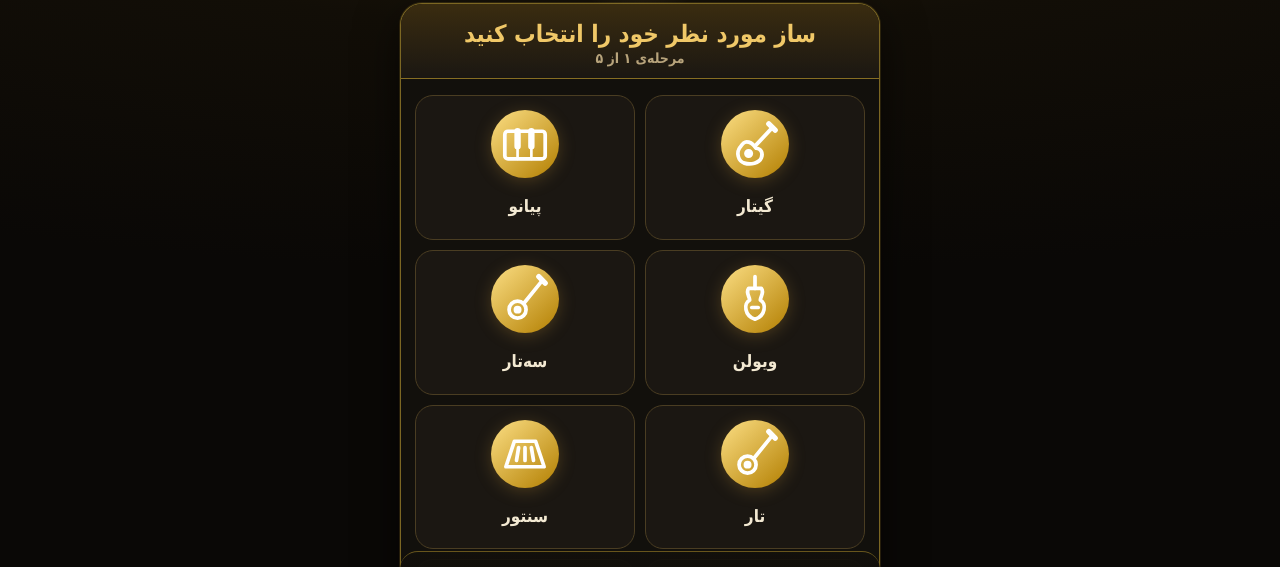
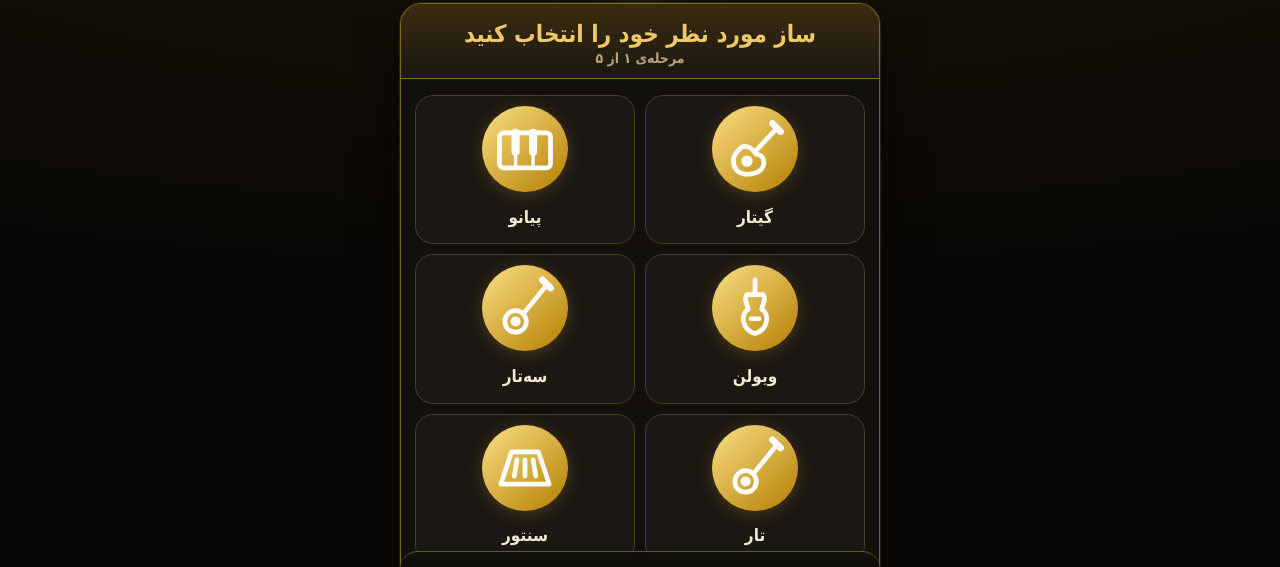
Before and after one commit to aarman17-bot/register, a plain HTML site: page index.html in a window 1280 px wide. Shown: the part 167-734 px from the top of the page. Drawn offline with Linux system fonts and the light colour scheme; no server answers.

Commit message:
Add files via upload

```diff
--- a/index.html
+++ b/index.html
@@ -24,11 +24,11 @@ header.top{text-align:center;padding:max(14px,env(safe-area-inset-top)) 10px 0}
 .wz-body{padding:16px 14px 18px;min-height:300px}
 /* ساز */
 .grid2{display:grid;grid-template-columns:1fr 1fr;gap:10px}
-.pick-card{background:var(--surface);border:1.5px solid var(--line);border-radius:18px;padding:14px 6px 12px;text-align:center;display:flex;flex-direction:column;align-items:center;gap:8px;color:var(--ink);font:inherit;cursor:pointer;transition:transform .12s,box-shadow .15s,border-color .12s,background .12s}
-.pick-card .ic{width:68px;height:68px;line-height:0}
+.pick-card{background:var(--surface);border:1.5px solid var(--line);border-radius:18px;padding:10px 6px 8px;text-align:center;display:flex;flex-direction:column;align-items:center;gap:6px;color:var(--ink);font:inherit;cursor:pointer;transition:transform .12s,box-shadow .15s,border-color .12s,background .12s}
+.pick-card .ic{width:86px;height:86px;line-height:0}
 .pick-card .ic img{width:100%;height:100%;display:block;object-fit:contain;border-radius:50%}
 .pick-card .ic svg{width:100%;height:100%;display:block;filter:drop-shadow(0 3px 8px rgba(212,160,60,.25))}
-.pick-card .lb{font-size:17px;font-weight:800;line-height:1.2;min-height:2.4em;display:flex;align-items:center;justify-content:center}
+.pick-card .lb{font-size:17px;font-weight:800;line-height:1.2;min-height:2.2em;display:flex;align-items:center;justify-content:center}
 .pick-card:active{background:var(--primary-bg);border-color:var(--primary);transform:scale(.955);box-shadow:0 0 0 1px var(--primary) inset,0 0 20px rgba(240,200,104,.4)}
 .empty{grid-column:1/-1;text-align:center;color:var(--ink-soft);padding:26px 8px;font-size:15px;line-height:1.9}
 /* روز و ساعت */
```
